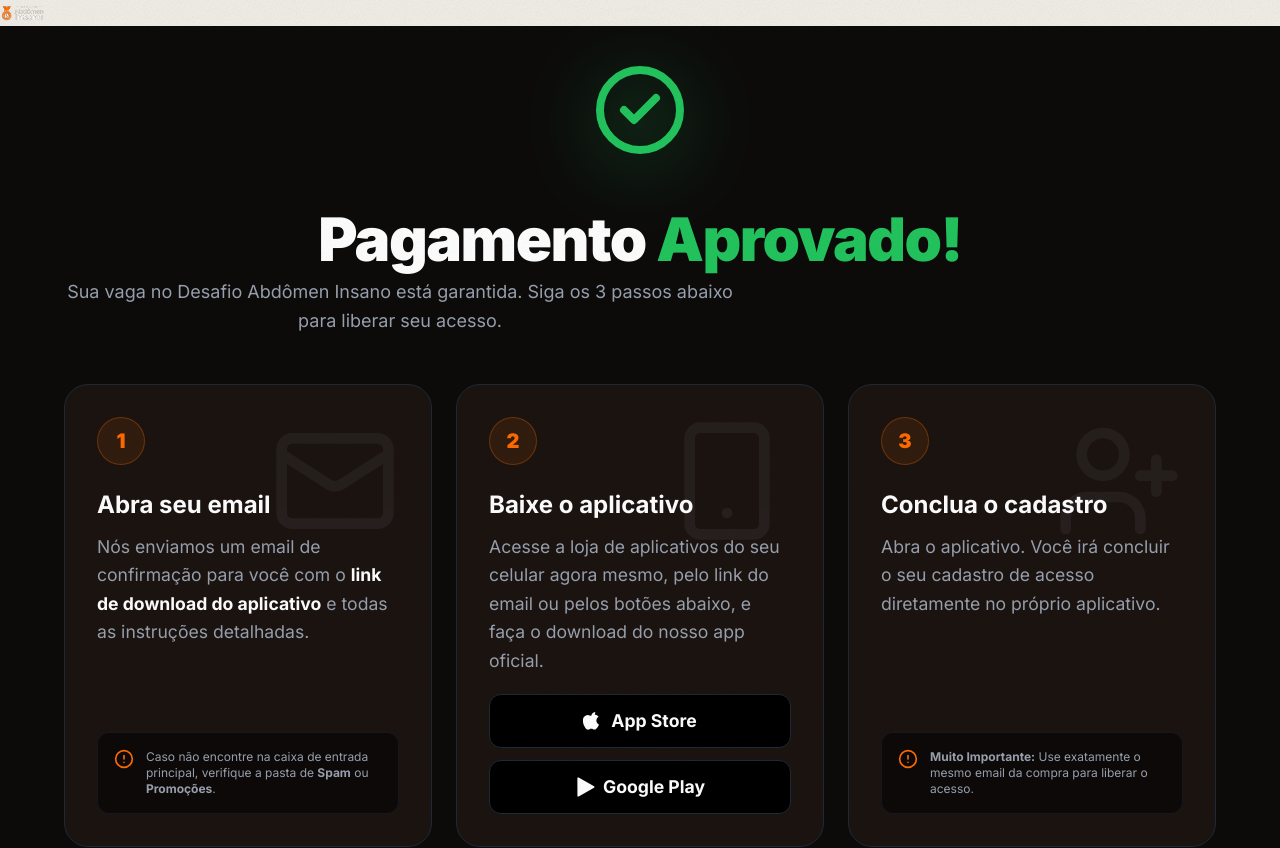
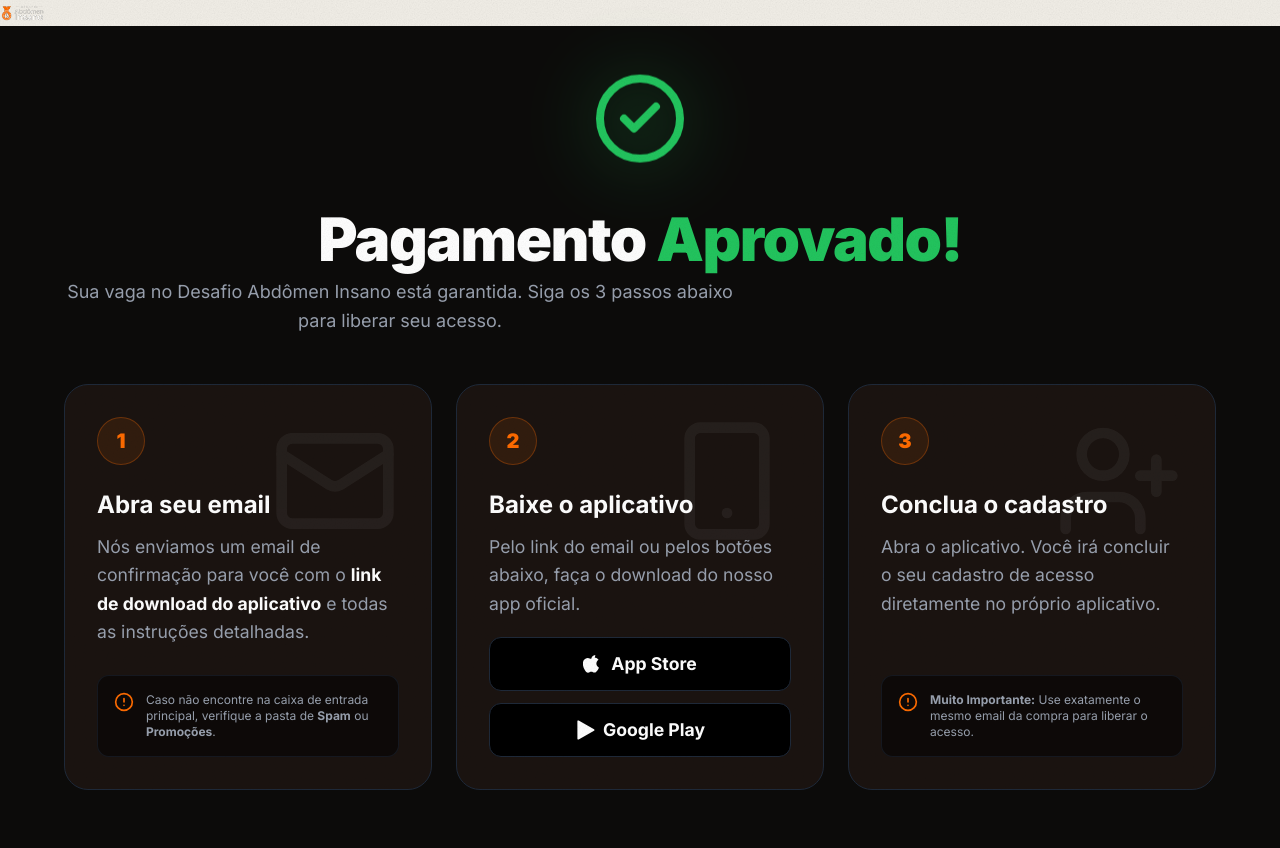
Before and after one commit to luccascoelhoo/abdomen-insano-lp, a Next.js app: page /obrigado in a window 1280 px wide. Shown: the top 848 px of the page. Built offline with nearby package versions, Linux system fonts and the light colour scheme; no server answers.

Commit message:
Refine step 2 copy

```diff
--- a/src/components/sections/ObrigadoConteudo.tsx
+++ b/src/components/sections/ObrigadoConteudo.tsx
@@ -74,7 +74,7 @@ export function ObrigadoConteudo({
               </div>
               <h2 className="text-2xl font-bold mb-3">Baixe o aplicativo</h2>
               <p className="text-gray-400 leading-relaxed mb-8">
-                Acesse a loja de aplicativos do seu celular agora mesmo, pelo link do email ou pelos botões abaixo, e faça o download do nosso app oficial.
+                Pelo link do email ou pelos botões abaixo, faça o download do nosso app oficial.
               </p>
 
               <div className="mt-auto flex flex-col gap-3">
```
